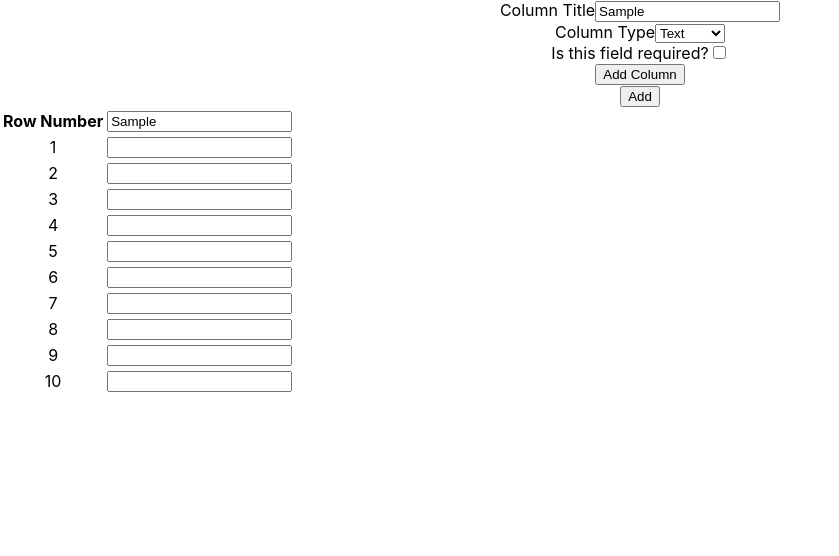
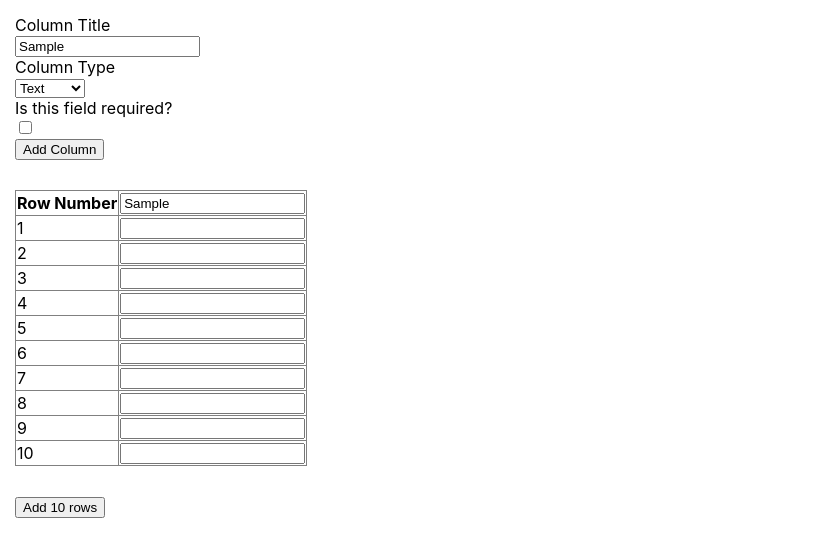
Before and after one commit to cvesh/dynamic-spreadsheet, a React (Create React App) app: page / in a window 1280 px wide. Both pictures are taken after typing "Sample" into the empty fields and a click on the input "Add Column". Shown: the top 556 px of the page, without its empty margins (0-839 px from the left). Built offline with nearby package versions, Linux system fonts and the light colour scheme.

Commit message:
add validations and update readme

```diff
--- a/src/App.css
+++ b/src/App.css
@@ -1,32 +1,19 @@
 .App {
-  text-align: center;
+  padding: 15px;
 }
-
-.App-logo {
-  animation: App-logo-spin infinite 20s linear;
-  height: 40vmin;
+input.error {
+  border: 1px solid red !important;
 }
-
-.App-header {
-  background-color: #282c34;
-  min-height: 100vh;
-  display: flex;
-  flex-direction: column;
-  align-items: center;
-  justify-content: center;
-  font-size: calc(10px + 2vmin);
-  color: white;
+label {
+  width: 100% !important;
+  display: block;
 }
-
-.App-link {
-  color: #61dafb;
+table {
+  margin: 30px 0;
+  border-collapse: collapse;
+  border-spacing: 0;
 }
-
-@keyframes App-logo-spin {
-  from {
-    transform: rotate(0deg);
-  }
-  to {
-    transform: rotate(360deg);
-  }
+table th,
+table td {
+  border: 1px solid grey;
 }
--- a/src/Components/Form/ColumnForm.js
+++ b/src/Components/Form/ColumnForm.js
@@ -5,7 +5,7 @@ class ColumnForm extends React.Component {
   state = {
     id: 64,
     columnTitle: '',
-    columnType: 'Text',
+    columnType: 'text',
     columnRequired: false,
   }
 
@@ -59,9 +59,9 @@ class ColumnForm extends React.Component {
         <div>
           <label>Column Type</label>
           <select name='columnType' onChange={this.handleChange}>
-            <option value='Text'>Text</option>
-            <option value='Number'>Number</option>
-            <option value='Date'>Date</option>
+            <option value='text'>Text</option>
+            <option value='number'>Number</option>
+            <option value='date'>Date</option>
           </select>
         </div>
         <div>
--- a/src/Components/Form/SearchBar.js
+++ /dev/null
@@ -1,22 +0,0 @@
-import React from 'react';
-
-class SearchBar extends React.Component {
-  handleChange = () => {
-    this.props.onUserInput(this.refs.filterTextInput.value);
-  }
-
-  render() {
-    return (
-      <div>
-        <input
-          type="text"
-          placeholder="Search"
-          value={this.props.filterText}
-          ref="filterTextInput"
-          onChange={e => this.handleChange(e)} />
-      </div>
-    );
-  }
-}
-
-export default SearchBar;
--- a/src/Components/Spreadsheet/EditableCell.js
+++ b/src/Components/Spreadsheet/EditableCell.js
@@ -3,11 +3,15 @@ import React from 'react';
 const EditableCell = props => (
   <td>
     <input
-      type={props.cellData.type}
+      type='text'
       name={props.cellData.name}
       id={props.cellData.id}
       value={props.cellData.value}
-      onChange={props.tableUpdate} />
+      onChange={props.tableUpdate}
+      required={props.cellData.required}
+      onBlur={e => props.validateCell(e, props.cellData.type)}
+      className='cell-input'
+      />
   </td>
 );
 
--- a/src/Components/Spreadsheet/SpreadsheetTable.js
+++ b/src/Components/Spreadsheet/SpreadsheetTable.js
@@ -3,24 +3,20 @@ import TableRow from 'Components/Spreadsheet/TableRow';
 class SpreadsheetTable extends React.Component {
   render() {
     const { tableUpdate, columnUpdate, rowAdd,
-      filterText, tableData, columnData, setCurrentColumn } = this.props;
+      tableData, columnData, setCurrentColumn,
+      validateCell, error } = this.props;
     var rowData = tableData.map(function(rowData) {
-      // if (rowData.name.indexOf(filterText) === -1) {
-      //   return false;
-      // }
       return (
         <TableRow
           tableUpdate={tableUpdate}
           columnData={columnData}
           rowData={rowData}
+          validateCell={validateCell}
+          error={error}
           key={rowData.id}/>)
     });
     return (
       <div>
-        <button
-          type="button"
-          onClick={rowAdd}
-          className="btn">Add</button>
         <table className="table table-bordered">
           <thead>
             <tr>
@@ -41,6 +37,10 @@ class SpreadsheetTable extends React.Component {
           </thead>
           <tbody>{rowData}</tbody>
         </table>
+        <button
+          type="button"
+          onClick={rowAdd}
+          className="btn">Add 10 rows</button>
       </div>
     );
   }
--- a/src/Components/Spreadsheet/TableRow.js
+++ b/src/Components/Spreadsheet/TableRow.js
@@ -2,12 +2,8 @@ import React from 'react';
 import EditableCell from 'Components/Spreadsheet/EditableCell';
 
 class TableRow extends React.Component {
-  onDelEvent = rowData => {
-    this.props.onDelEvent(rowData);
-  }
-
   render() {
-    const { rowData, columnData, tableUpdate } = this.props;
+    const { rowData, columnData, tableUpdate, validateCell, error } = this.props;
     return (
       <tr className="eachRow">
         <td>{rowData.id}</td>
@@ -16,12 +12,16 @@ class TableRow extends React.Component {
             <EditableCell
               key={`${column.columnTitle}_${rowData.id}`}
               tableUpdate={tableUpdate}
+              validateCell={validateCell}
+              error={error}
               cellData={{
-              type: column.columnType,
-              name: column.columnTitle.trim(),
-              value: rowData[column.columnTitle.trim()],
-              id: rowData.id
-            }} />
+                type: column.columnType,
+                name: column.columnTitle.trim(),
+                value: rowData[column.columnTitle.trim()],
+                id: rowData.id,
+                required: column.columnRequired
+              }}
+            />
           )}
       </tr>
     );
--- a/src/Components/Spreadsheet/index.js
+++ b/src/Components/Spreadsheet/index.js
@@ -1,15 +1,14 @@
 import React from 'react';
-import SearchBar from 'Components/Form/SearchBar';
 import ColumnForm from 'Components/Form/ColumnForm';
 import SpreadsheetTable from 'Components/Spreadsheet/SpreadsheetTable';
 import * as localStore from 'Components/Generics/Localstore';
 
 class Table extends React.Component {
   state = {
-    filterText: '',
     tableData: [],
     columnData: [],
     currentColumn: '',
+    error: false
   }
 
   componentDidMount() {
@@ -24,10 +23,6 @@ class Table extends React.Component {
     else
       this.setState({ tableData: tableData });
   }
-
-  handleUserInput  = filterText => {
-    this.setState({filterText: filterText});
-  };
 
   handleAddEvent = () => {
     let columnData = localStore.getData('columnData');
@@ -115,19 +110,35 @@ class Table extends React.Component {
   }
 
   setCurrentColumn = (e) => {
-    this.setState({ currentColumn: e.target.value })
+    this.setState({ currentColumn: e.target.value });
+  }
+
+  validateCell = (e, type) => {
+    let value = e.target.value.trim();
+    let  dateRegex = /(0[1-9]|[12][0-9]|3[01])[- /.](0[1-9]|1[012])[- /.](19|20)\d\d/;
+    if(e.target.required && value.length === 0){
+      e.target.classList.add('error');
+      return;
+    }
+    else
+      e.target.classList.remove('error');
+    if (type === 'number' && isNaN(value))
+      e.target.classList.add('error')
+    else
+      e.target.classList.remove('error');
+    if(type === 'date' && !value.match(dateRegex))
+      e.target.classList.add('error')
+    else
+      e.target.classList.remove('error');
   }
 
   render() {
-    const { tableData, columnData, filterText } = this.state;
+    const { tableData, columnData, error } = this.state;
     return (
       <div>
         <ColumnForm
           appendColumnData={e => this.appendColumnData(e)}
         />
-        {/* <SearchBar
-          filterText={filterText}
-          onUserInput={e => this.handleUserInput(e)} /> */}
         {columnData &&
           <SpreadsheetTable
           columnUpdate={this.handleColumnUpdate}
@@ -136,7 +147,8 @@ class Table extends React.Component {
           tableData={tableData}
           columnData={columnData}
           setCurrentColumn={this.setCurrentColumn}
-          filterText={filterText} />
+          validateCell={this.validateCell}
+          error={error} />
          }
       </div>
     );
```
Also changed, not shown: 1 other file (tests, documents, lock files or other folders).
